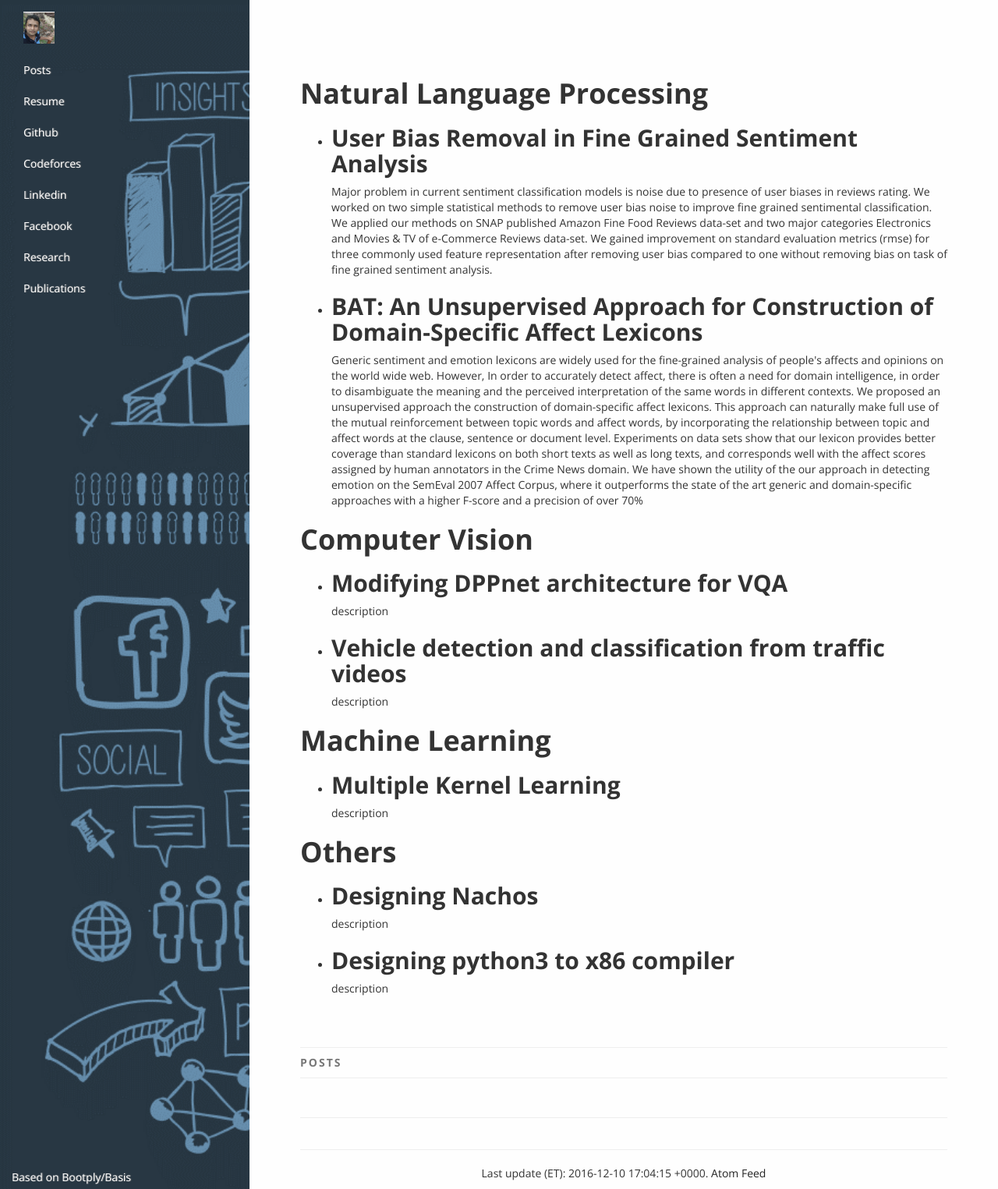
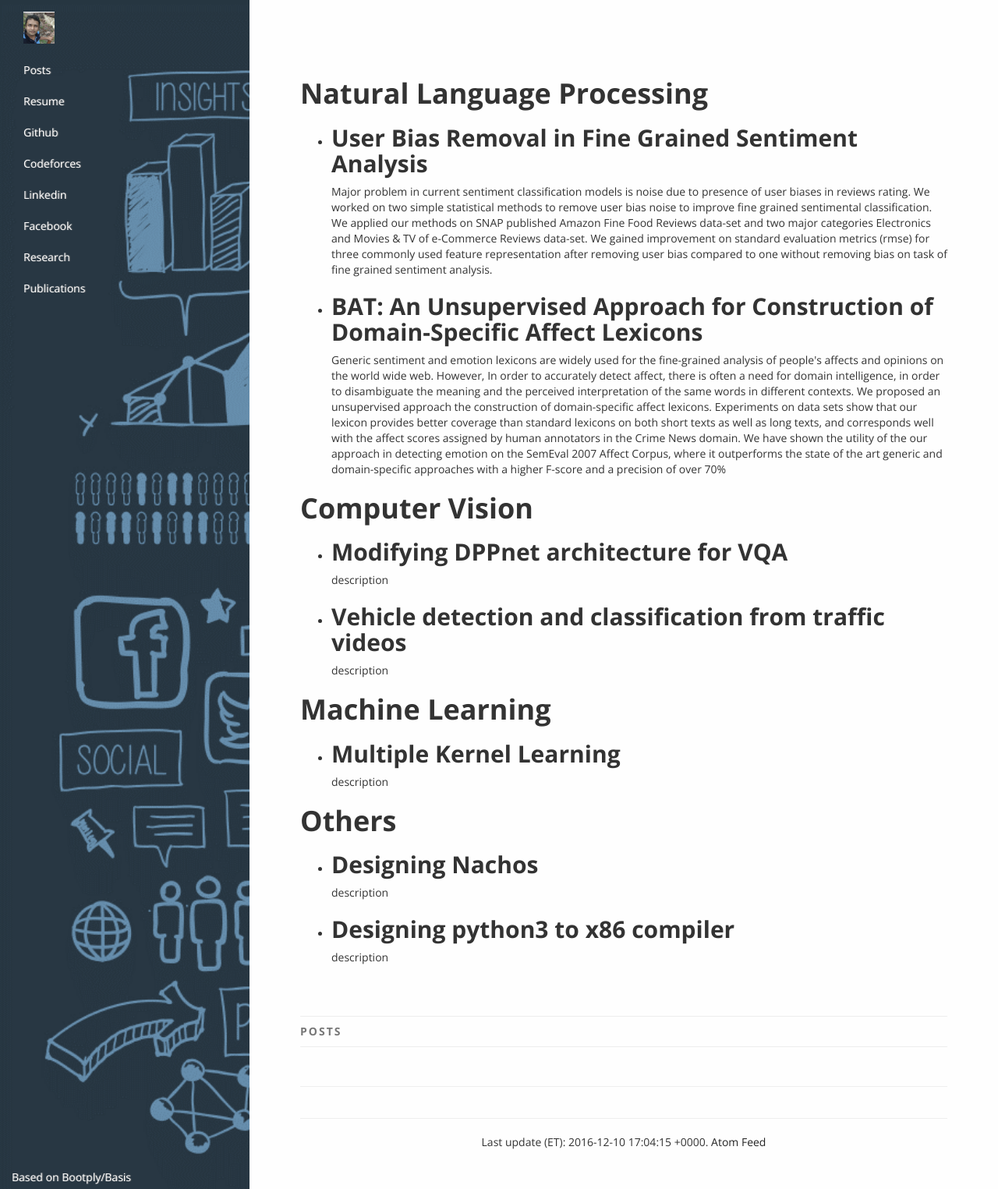
Before and after one commit to vgupta123/warahul.github.io, a Jekyll site: the page built from research.html, in a window 1280 px wide. Shown: the whole page at 78% size. Built offline with Jekyll 4.4.1, drawn with Linux system fonts in a browser that asks for light colours; nearby versions of some CDN libraries.

Commit message:
Update _config.yml

```diff
--- a/_config.yml
+++ b/_config.yml
@@ -35,7 +35,7 @@ research:
       - name: "BAT: An Unsupervised Approach for Construction of Domain-Specific Affect Lexicons"
         # url: http://jmlr.org/papers/v14/tulabandhula13a.html
         text: |
-         Generic sentiment and emotion lexicons are widely used for the fine-grained analysis of people's affects and opinions on the world wide web. However, In order to accurately detect affect, there is often a need for domain intelligence, in order to disambiguate the meaning and the perceived interpretation of the same words in different contexts. We proposed an unsupervised approach the construction of domain-specific affect lexicons. This approach can naturally make full use of the mutual reinforcement between topic words and affect words, by incorporating the relationship between topic and affect words at the clause, sentence or document level. Experiments on data sets show that our lexicon provides better coverage than standard lexicons on both short texts as well as long texts, and corresponds well with the affect scores assigned by human annotators in the Crime News domain. We have shown the utility of the our approach in detecting emotion on the SemEval 2007 Affect Corpus, where it outperforms the state of the art generic and domain-specific approaches with a higher F-score and a precision of over 70%
+         Generic sentiment and emotion lexicons are widely used for the fine-grained analysis of people's affects and opinions on the world wide web. However, In order to accurately detect affect, there is often a need for domain intelligence, in order to disambiguate the meaning and the perceived interpretation of the same words in different contexts. We proposed an unsupervised approach the construction of domain-specific affect lexicons. Experiments on data sets show that our lexicon provides better coverage than standard lexicons on both short texts as well as long texts, and corresponds well with the affect scores assigned by human annotators in the Crime News domain. We have shown the utility of the our approach in detecting emotion on the SemEval 2007 Affect Corpus, where it outperforms the state of the art generic and domain-specific approaches with a higher F-score and a precision of over 70%
   - text: Computer Vision
     elements:
       - name: Modifying DPPnet architecture for VQA
```
